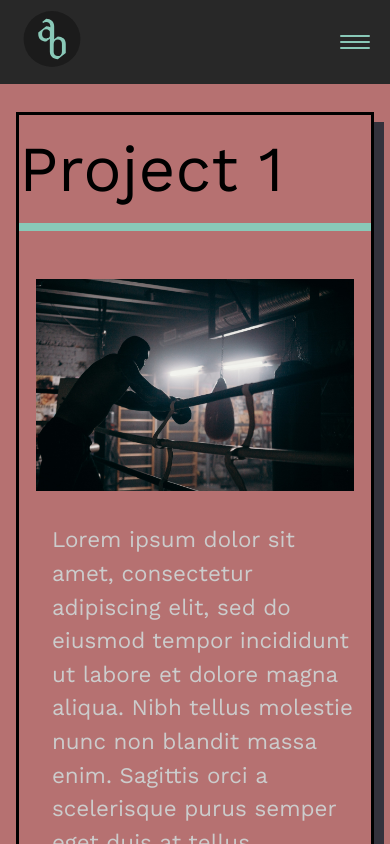
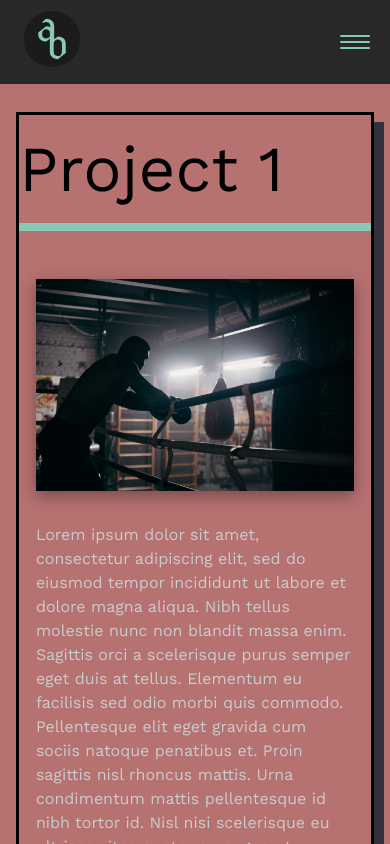
Before and after one commit to alanbedoya/portfolio2, a React (Create React App) app: page /work in a window 390 px wide. Shown: the top 844 px of the page. Built offline with nearby package versions, Linux system fonts and the light colour scheme; what react-alert-template-basic would draw is missing.

Commit message:
Everything is now mobile responsive.

```diff
--- a/src/pages/myWork.js
+++ b/src/pages/myWork.js
@@ -145,24 +145,24 @@ const StyledProject = styled.div`
 
 const StyledContainer = styled.div`
   display: flex;
+  flex-direction: column;
   padding: 0 2vh;
 
   img {
-    width: 55%;
-    height: 41rem;
+    width: 100%;
+    height: 39rem;
     object-fit: cover;
+    box-shadow: rgba(0, 0, 0, 0.35) 0px 5px 15px;
   }
 
   p {
-    padding: 0 0 0 1rem;
+    padding: 1rem 0 0 0;
   }
 
-  @media only screen and (min-device-width: 12em) and (max-device-width: 35.45em) {
-    flex-direction: column;
-
+  @media only screen and (min-device-width: 12em) and (max-device-width: 64em) {
     img {
       width: 100%;
-      height: 40%;
+      height: 70%;
       margin-bottom: 2rem;
     }
 
```
